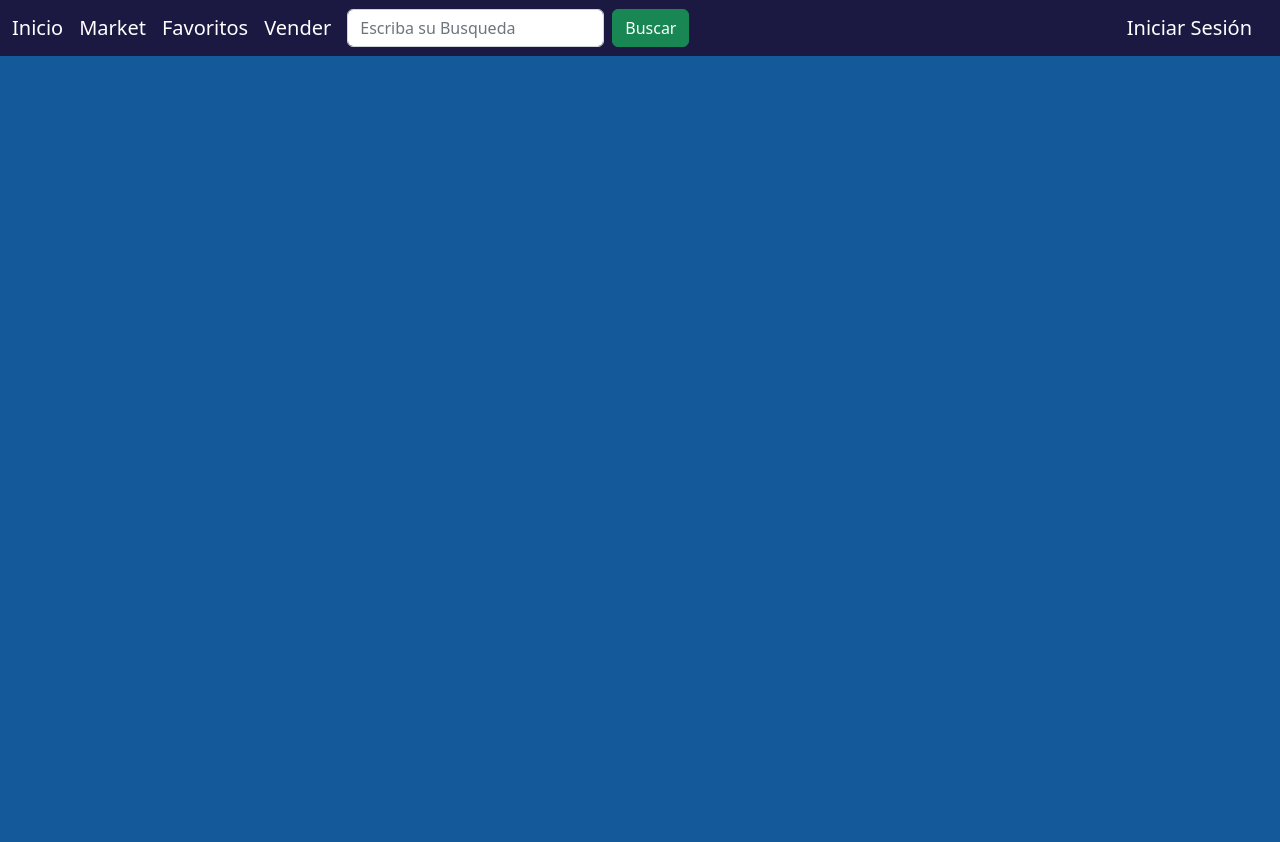
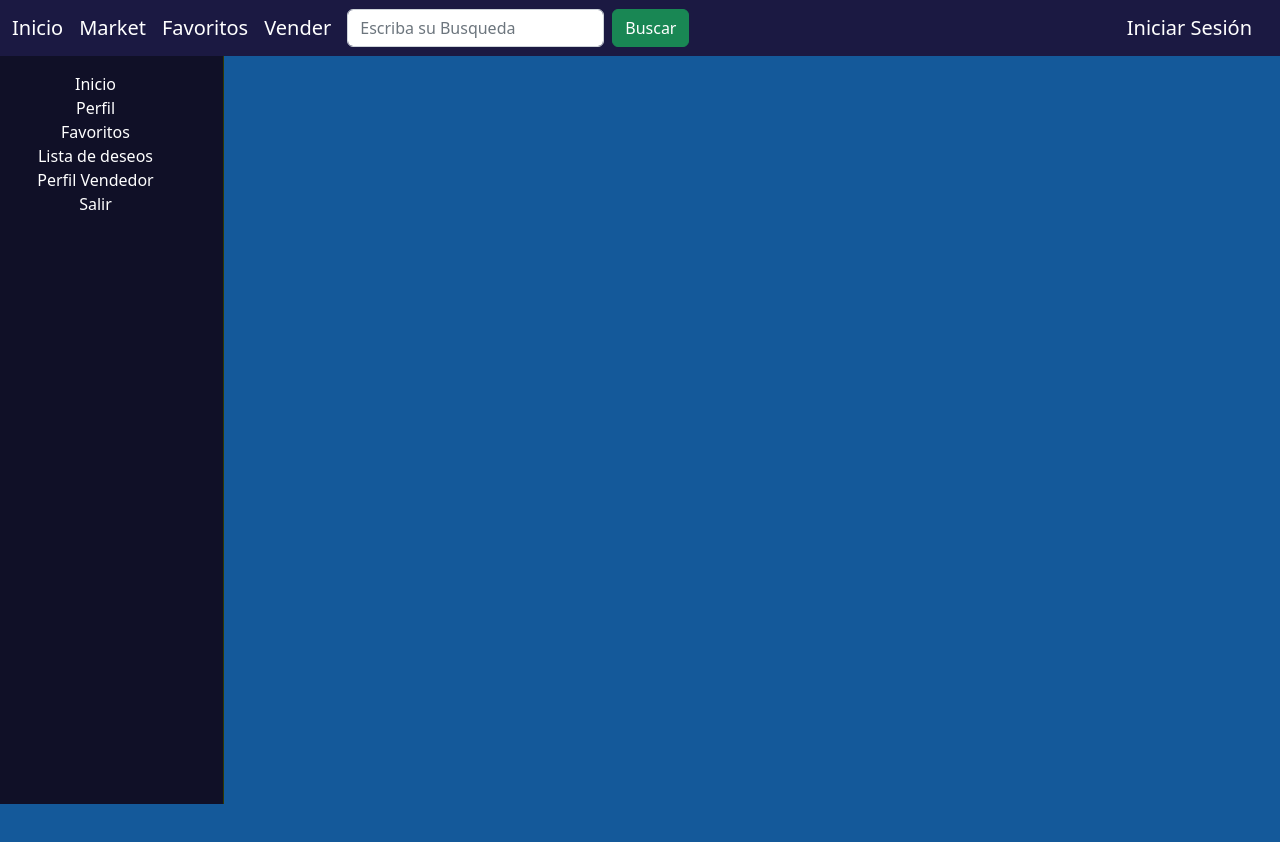
Before and after one commit to iamchapita/Marketplace-Frontend, a React (Create React App) app in the folder markeplace-frontend/: page / in a window 1280 px wide. Shown: the top 842 px of the page. Built offline with nearby package versions, Linux system fonts and the light colour scheme.

Commit message:
se agrego un sidebar

```diff
--- a/markeplace-frontend/src/App.css
+++ b/markeplace-frontend/src/App.css
@@ -17,17 +17,13 @@
 .App-header {
   background-color: #14599a;
   min-height: 100vh;
-  display: flex;
-  flex-direction: column;
-  align-items: center;
-  justify-content: center;
-  font-size: calc(10px + 2vmin);
   color: #fff;
 }
 
 
 .App-link {
   color: #61dafb;
+  display: fle;
 }
 
 @keyframes App-logo-spin {
--- a/markeplace-frontend/src/App.js
+++ b/markeplace-frontend/src/App.js
@@ -1,9 +1,10 @@
 import './App.css';
+import { BrowserRouter, Route, Routes } from 'react-router-dom';
+import { useState } from 'react';
 import Login from './components/auth/login';
 import RegistrationPage from './components/auth/registration.js';
 import Navbar from './components/bar/navbar';
-import { BrowserRouter, Route, Routes } from 'react-router-dom';
-import { useState } from 'react';
+import Sidebar from './components/bar/sidebar';
 import ProductForm from "./components/product/productForm";
 
 function App() {
@@ -18,6 +19,7 @@ function App() {
         <div className="App">
             <Navbar></Navbar>
             <header className="App-header">
+                <Sidebar></Sidebar>
                 <BrowserRouter>
                     <Routes>
                         <Route path='/login' element={<Login login={login} />} ></Route>
```
Also changed, not shown: markeplace-frontend/src/components/home/home.js (added, +11 -0 lines).
